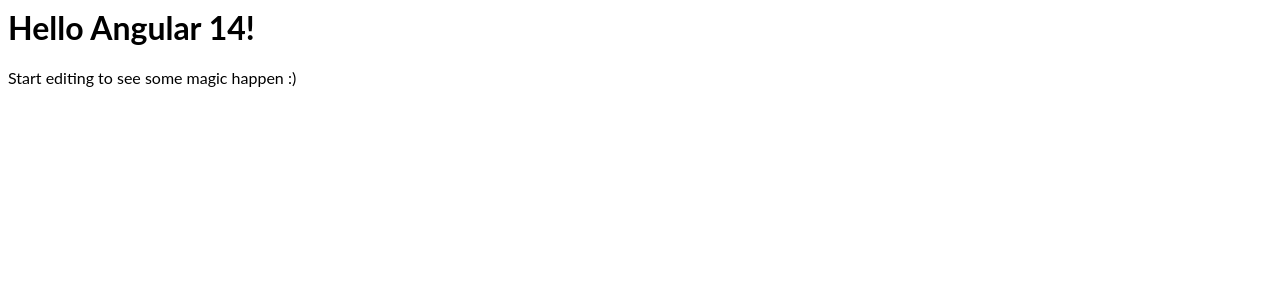
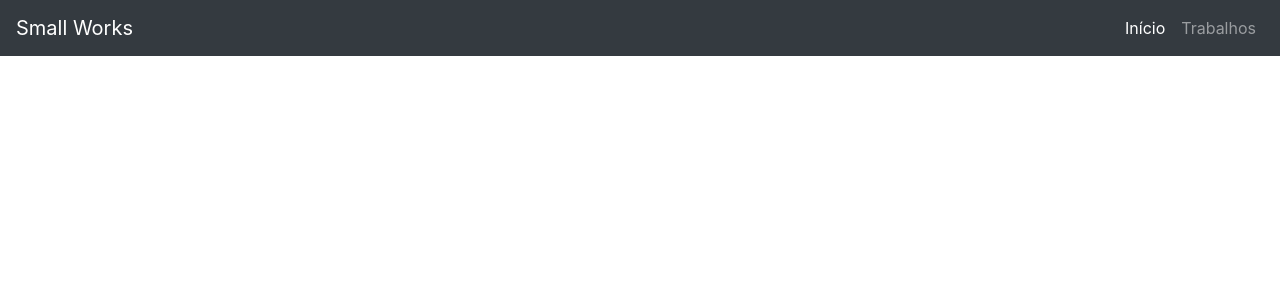
Before and after one commit to PedroSalvino/small-works, an Angular app: page / in a window 1280 px wide. Shown: the top 300 px of the page. Built offline with nearby package versions, Linux system fonts and the light colour scheme.

Commit message:
6 files modified, 1 added

```diff
--- a/src/app/app.component.html
+++ b/src/app/app.component.html
@@ -1,4 +1,2 @@
-<hello name="{{ name }}"></hello>
-<p>
-  Start editing to see some magic happen :)
-</p>
+<app-navbar></app-navbar>
+<router-outlet></router-outlet>
--- a/src/app/home/home.component.ts
+++ b/src/app/home/home.component.ts
@@ -3,13 +3,10 @@
 @Component({
   selector: 'app-home',
   templateUrl: './home.component.html',
-  styleUrls: ['./home.component.css']
+  styleUrls: ['./home.component.css'],
 })
 export class HomeComponent implements OnInit {
+  constructor() {}
 
-  constructor() { }
-
-  ngOnInit() {
-  }
-
+  ngOnInit() {}
 }
--- a/src/app/navbar/navbar.component.html
+++ b/src/app/navbar/navbar.component.html
@@ -0,0 +1,32 @@
+<nav class="navbar navbar-expand-lg navbar-dark bg-dark">
+  <a class="navbar-brand" href="#">Small Works</a>
+  <button
+    class="navbar-toggler"
+    type="button"
+    data-toggle="collapse"
+    data-target="#navbarSmallWorks"
+    aria-controls="navbarSmallWorks"
+    aria-expanded="false"
+    aria-label="Toggle navigation"
+  >
+    <span class="navbar-toggler-icon"></span>
+  </button>
+
+  <div class="collapse navbar-collapse" id="navbarSmallWorks">
+    <ul class="navbar-nav ml-auto">
+      <li class="nav-item active">
+        <a class="nav-link" [routerLink]="['']" [routerLinkActive]="['active']"
+          >Início</a
+        >
+      </li>
+      <li class="nav-item">
+        <a
+          class="nav-link"
+          [routerLink]="['works']"
+          [routerLinkActive]="['active']"
+          >Trabalhos</a
+        >
+      </li>
+    </ul>
+  </div>
+</nav>
--- a/src/app/navbar/navbar.component.ts
+++ b/src/app/navbar/navbar.component.ts
@@ -3,13 +3,10 @@
 @Component({
   selector: 'app-navbar',
   templateUrl: './navbar.component.html',
-  styleUrls: ['./navbar.component.css']
+  styleUrls: ['./navbar.component.css'],
 })
 export class NavbarComponent implements OnInit {
+  constructor() {}
 
-  constructor() { }
-
-  ngOnInit() {
-  }
-
+  ngOnInit() {}
 }
--- a/src/app/works/works.component.ts
+++ b/src/app/works/works.component.ts
@@ -3,13 +3,10 @@
 @Component({
   selector: 'app-works',
   templateUrl: './works.component.html',
-  styleUrls: ['./works.component.css']
+  styleUrls: ['./works.component.css'],
 })
 export class WorksComponent implements OnInit {
+  constructor() {}
 
-  constructor() { }
-
-  ngOnInit() {
-  }
-
+  ngOnInit() {}
 }
--- a/src/index.html
+++ b/src/index.html
@@ -1 +1,26 @@
-<my-app>loading</my-app>
+<!DOCTYPE html>
+<html lang="pt-br">
+  <head>
+    <meta charset="UTF-8" />
+    <link
+      rel="stylesheet"
+      href="https://cdn.jsdelivr.net/npm/bootstrap@4.6.2/dist/css/bootstrap.min.css"
+      integrity="sha384-xOolHFLEh07PJGoPkLv1IbcEPTNtaed2xpHsD9ESMhqIYd0nLMwNLD69Npy4HI+N"
+      crossorigin="anonymous"
+    />
+    <script
+      src="https://cdn.jsdelivr.net/npm/jquery@3.5.1/dist/jquery.slim.min.js"
+      integrity="sha384-DfXdz2htPH0lsSSs5nCTpuj/zy4C+OGpamoFVy38MVBnE+IbbVYUew+OrCXaRkfj"
+      crossorigin="anonymous"
+    ></script>
+    <script
+      src="https://cdn.jsdelivr.net/npm/bootstrap@4.6.2/dist/js/bootstrap.bundle.min.js"
+      integrity="sha384-Fy6S3B9q64WdZWQUiU+q4/2Lc9npb8tCaSX9FK7E8HnRr0Jz8D6OP9dO5Vg3Q9ct"
+      crossorigin="anonymous"
+    ></script>
+    <title>Small Works</title>
+  </head>
+  <body>
+    <my-app>carregando...</my-app>
+  </body>
+</html>
```
